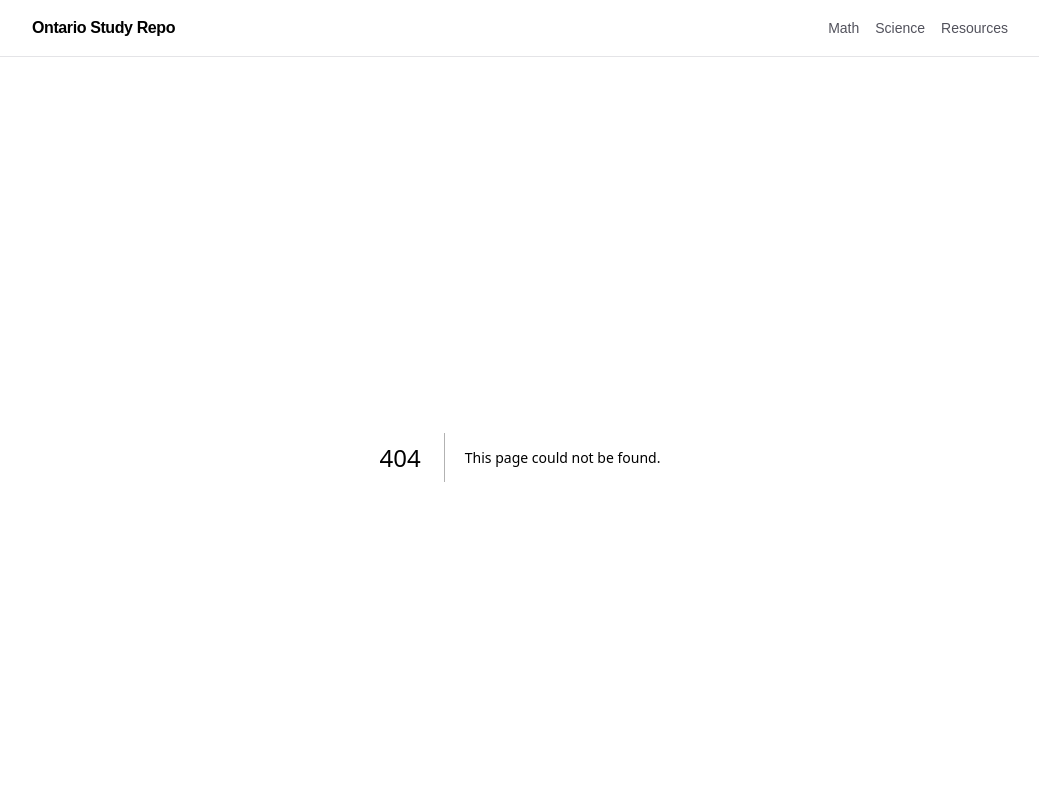
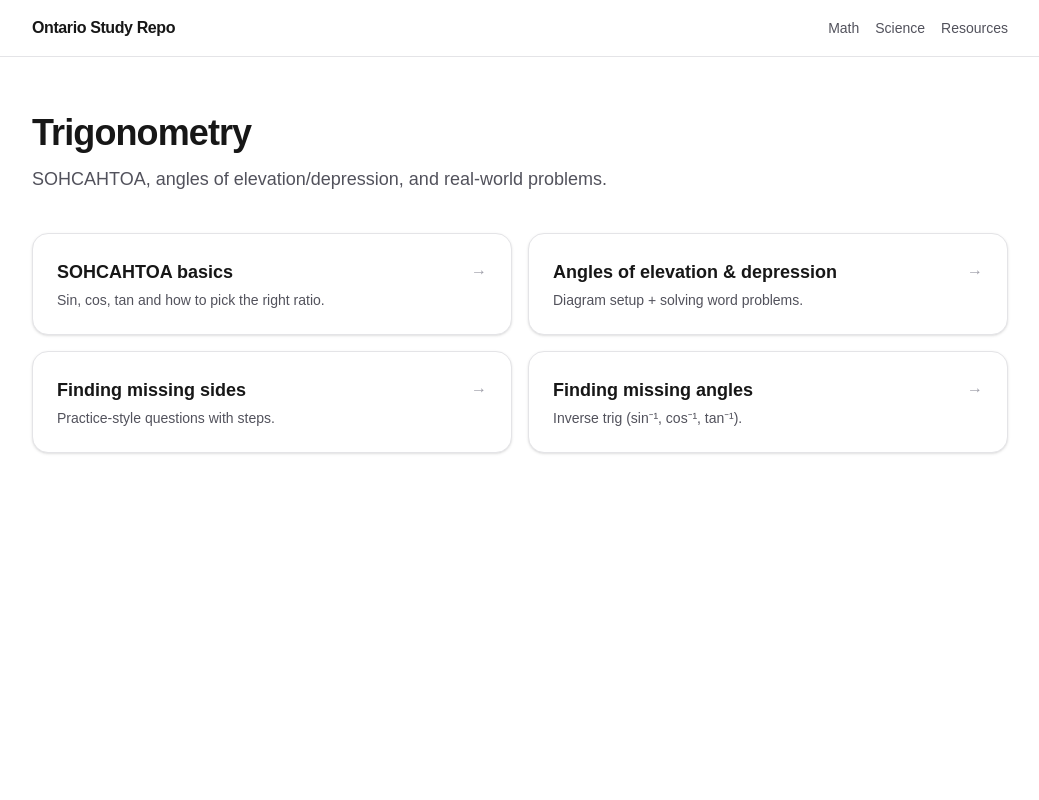
Before and after one commit to yuryplayz/ontario-study-repo, a Next.js app: page /math/grade10/trigonometry in a window 1280 px wide. Before the commit this address had no page. Shown: the top 800 px of the page, without its empty margins (120-1159 px from the left). Built offline with nearby package versions, Linux system fonts and the light colour scheme.

Commit message:
Add Grade 10 unit pages (trig, linear systems, measurement)

```diff
--- /dev/null
+++ b/app/math/grade10/linear-systems/page.tsx
@@ -0,0 +1,34 @@
+import PageShell from "@/app/components/PageShell";
+import CardLink from "@/app/components/CardLink";
+
+export default function Grade10LinearSystemsPage() {
+  return (
+    <PageShell
+      title="Linear Systems"
+      subtitle="Graphing, substitution, and elimination."
+    >
+      <div className="grid gap-4 sm:grid-cols-2">
+        <CardLink
+          href="/math/grade10/linear-systems/graphing"
+          title="Solve by graphing"
+          description="Intersection point + checking solutions."
+        />
+        <CardLink
+          href="/math/grade10/linear-systems/substitution"
+          title="Solve by substitution"
+          description="Isolate a variable and substitute."
+        />
+        <CardLink
+          href="/math/grade10/linear-systems/elimination"
+          title="Solve by elimination"
+          description="Add/subtract equations to eliminate a variable."
+        />
+        <CardLink
+          href="/math/grade10/linear-systems/word-problems"
+          title="Word problems"
+          description="Translate situations into two equations."
+        />
+      </div>
+    </PageShell>
+  );
+}
--- /dev/null
+++ b/app/math/grade10/measurement-geometry/page.tsx
@@ -0,0 +1,34 @@
+import PageShell from "@/app/components/PageShell";
+import CardLink from "@/app/components/CardLink";
+
+export default function Grade10MeasGeoPage() {
+  return (
+    <PageShell
+      title="Measurement & Geometry"
+      subtitle="Area, volume, surface area, and geometry problem solving."
+    >
+      <div className="grid gap-4 sm:grid-cols-2">
+        <CardLink
+          href="/math/grade10/measurement-geometry/area-perimeter"
+          title="Area & perimeter"
+          description="Key formulas + common mistakes."
+        />
+        <CardLink
+          href="/math/grade10/measurement-geometry/surface-area"
+          title="Surface area"
+          description="Nets, units, and step-by-step examples."
+        />
+        <CardLink
+          href="/math/grade10/measurement-geometry/volume"
+          title="Volume"
+          description="Prisms, cylinders, pyramids, cones, spheres."
+        />
+        <CardLink
+          href="/math/grade10/measurement-geometry/geometry-problems"
+          title="Geometry problems"
+          description="Multi-step questions and diagrams."
+        />
+      </div>
+    </PageShell>
+  );
+}
--- /dev/null
+++ b/app/math/grade10/trigonometry/page.tsx
@@ -0,0 +1,34 @@
+import PageShell from "@/app/components/PageShell";
+import CardLink from "@/app/components/CardLink";
+
+export default function Grade10TrigPage() {
+  return (
+    <PageShell
+      title="Trigonometry"
+      subtitle="SOHCAHTOA, angles of elevation/depression, and real-world problems."
+    >
+      <div className="grid gap-4 sm:grid-cols-2">
+        <CardLink
+          href="/math/grade10/trigonometry/sohcahtoa"
+          title="SOHCAHTOA basics"
+          description="Sin, cos, tan and how to pick the right ratio."
+        />
+        <CardLink
+          href="/math/grade10/trigonometry/angles-elevation"
+          title="Angles of elevation & depression"
+          description="Diagram setup + solving word problems."
+        />
+        <CardLink
+          href="/math/grade10/trigonometry/find-missing-sides"
+          title="Finding missing sides"
+          description="Practice-style questions with steps."
+        />
+        <CardLink
+          href="/math/grade10/trigonometry/find-missing-angles"
+          title="Finding missing angles"
+          description="Inverse trig (sin⁻¹, cos⁻¹, tan⁻¹)."
+        />
+      </div>
+    </PageShell>
+  );
+}
```
